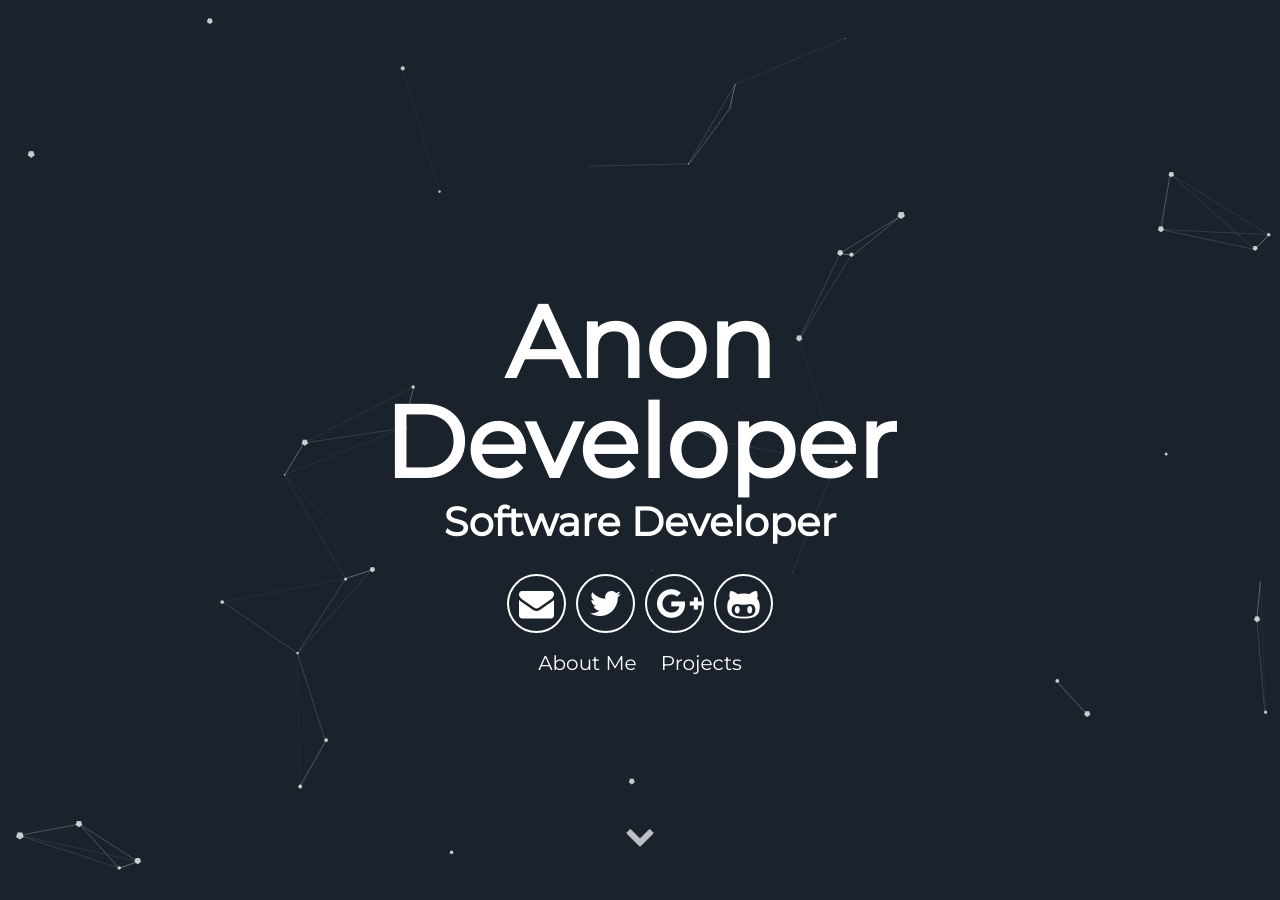
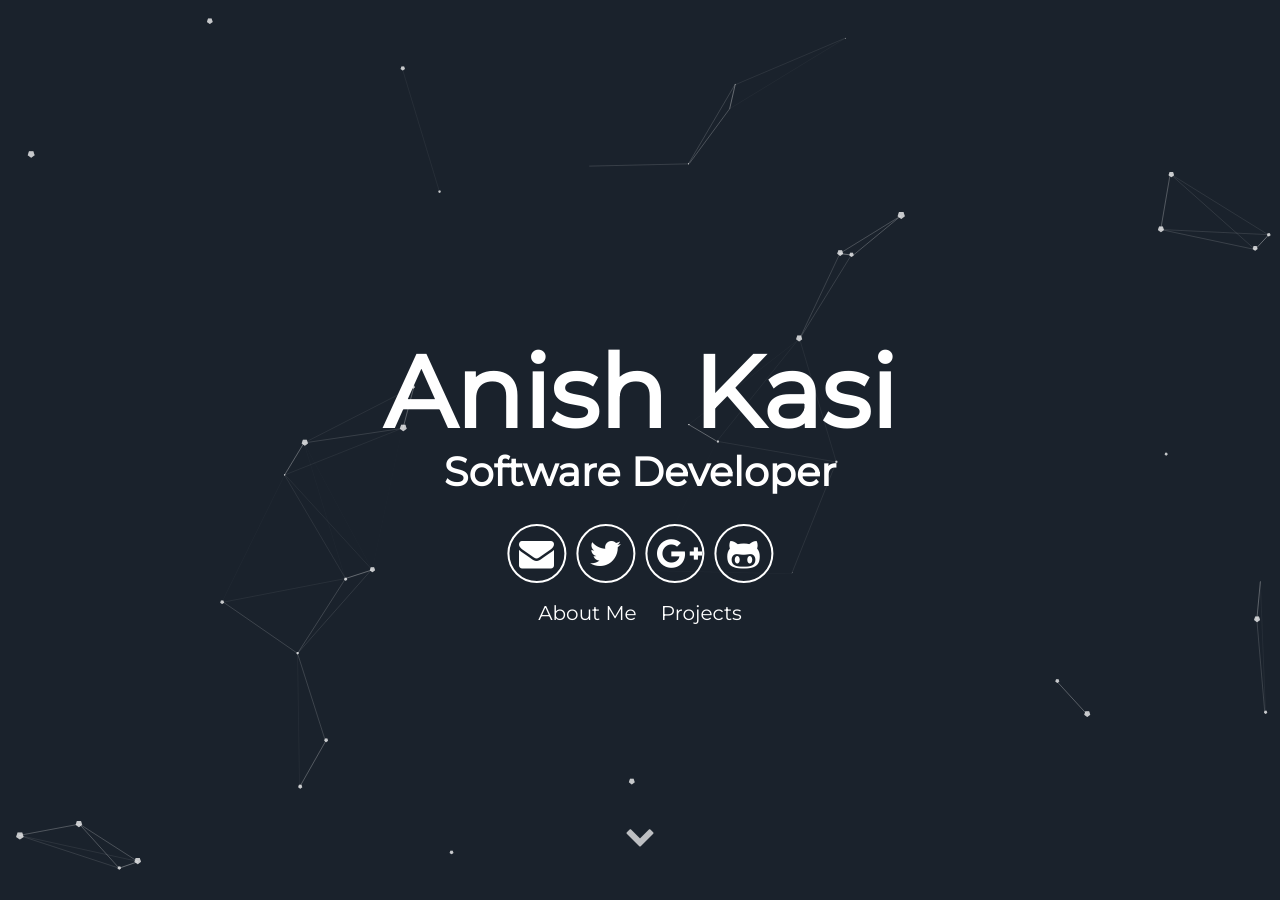
Before and after one commit to anishkasi/anishkasi.github.io, a Jekyll site: the page built from index.html, in a window 1280 px wide and 900 px high. Built offline with Jekyll 4.4.1, drawn with Linux system fonts in a browser that asks for light colours; some of the changed text lies outside the part shown.

Commit message:
username

```diff
--- a/_config.yml
+++ b/_config.yml
@@ -5,7 +5,7 @@ description: A blog about lorem ipsum dolor sit amet
 # url: "localhost:3000" # the base hostname & protocol for your site e.g. http://willianjusten.com.br
 
 # User settings
-username: Anon Developer
+username: Anish Kasi
 user_description: Bicycle rights irony actually neutra typewriter lyft. Man bun taxidermy put a bird on it, umami yr ramps pop-up ugh bushwick chia lo-fi. Occupy bitters pour-over snackwave you probably haven't heard of them small batch. Cornhole mustache man bun letterpress echo park VHS.
 user_title: Software Developer
 email: anon@anon.com
```
